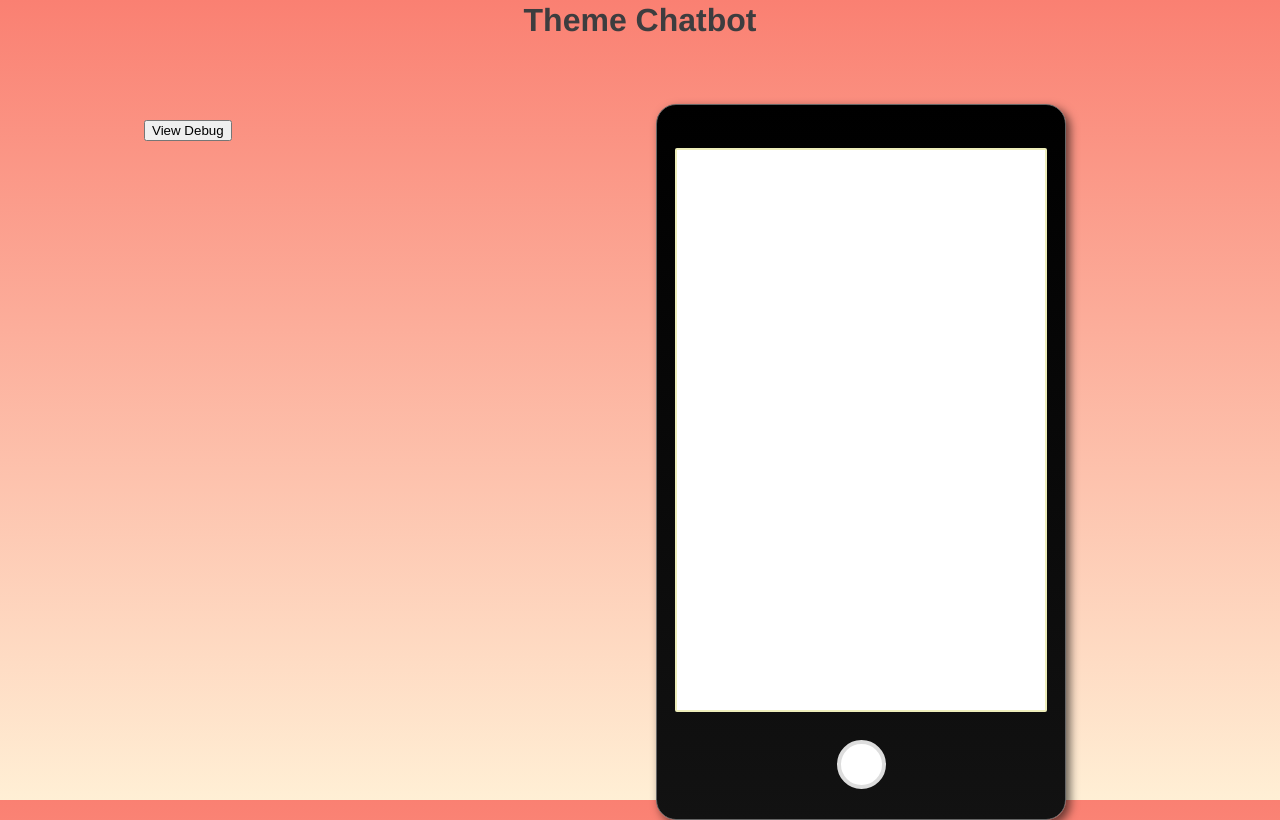
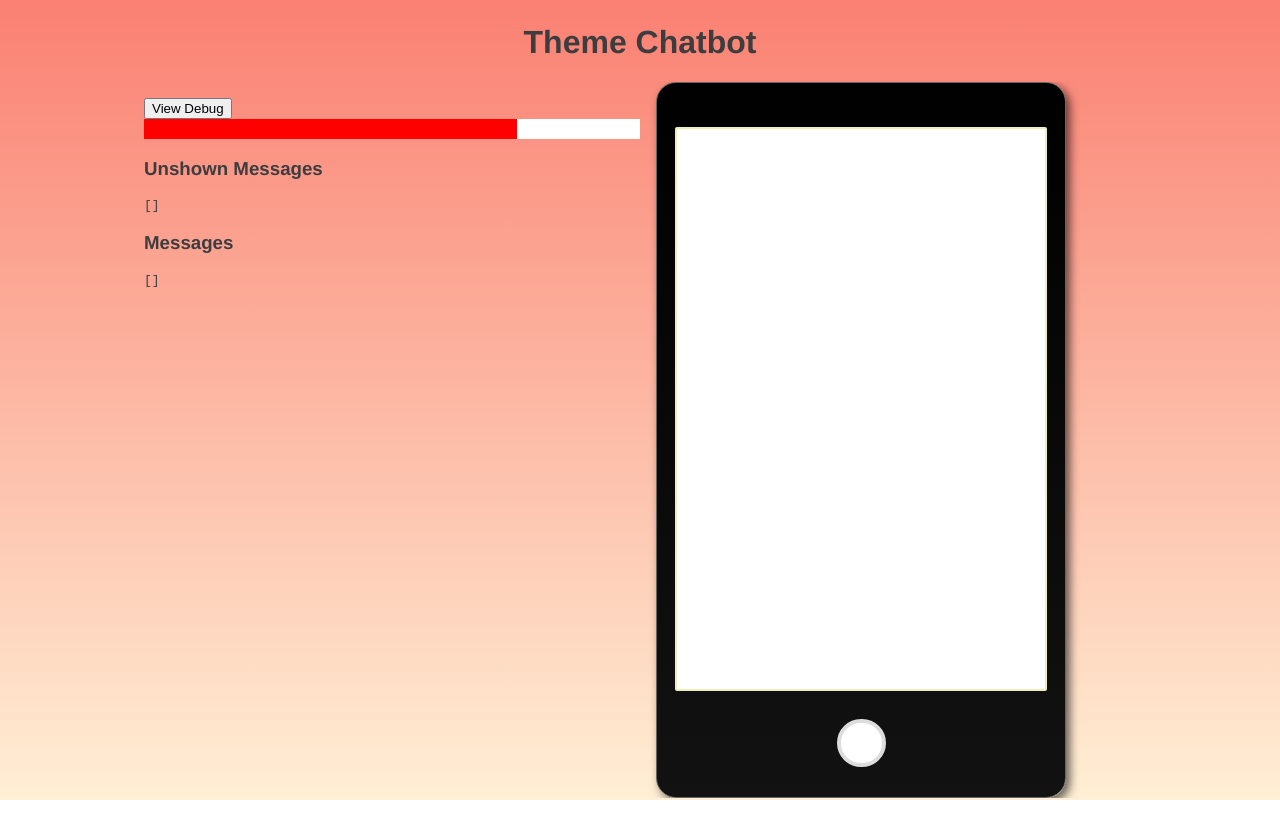
Before and after one commit to shapkarin/theme-webchat, a React app: page /app/chatbots/1 in a window 1280 px wide. Built offline with nearby package versions, Linux system fonts and the light colour scheme; no server answers; the HTML template or start-up script is replaced by a standard one.

Commit message:
alter some demo values

```diff
--- a/src/client/containers/Webchat.tsx
+++ b/src/client/containers/Webchat.tsx
@@ -25,13 +25,13 @@ interface State {
 }
 
 export default class Webchat extends Component<Props, State> {
-  static MSG_PUSH_THRESH_HOLD_MS = 2000
+  static MSG_PUSH_THRESH_HOLD_MS = 4000
   state = {
     unshownMessages: [],
     messages: [],
     threshhold: Webchat.MSG_PUSH_THRESH_HOLD_MS,
     timerInterval: 0,
-    debug: false,
+    debug: true,
   }
 
   componentDidMount() {
--- a/src/client/styles.scss
+++ b/src/client/styles.scss
@@ -20,10 +20,6 @@ body {
   padding: 0;
 }
 
-h1 {
-  margin-bottom: 65px;
-}
-
 .container {
   @include verticalFlex;
   flex-direction: column;
@@ -31,15 +27,22 @@ h1 {
   height: 100vh;
   max-width: 1200px;
   margin: auto;
-}
 
-#webchat-container {
-  @include centeredFlex;
-  width: 100%;
-  > div { flex: 1 }
+  h1 {
+    max-height: 10vh;
+  }
 
-  .debug-container {
-    padding: 1rem;
+  #webchat-container {
+    @include centeredFlex;
+    max-height: 90vh;
+    overflow: auto;
+    width: 100%;
+    > div {
+      flex: 1;
+    }
+    .debug-container {
+      padding: 1rem;
+    }
   }
 }
 
```
